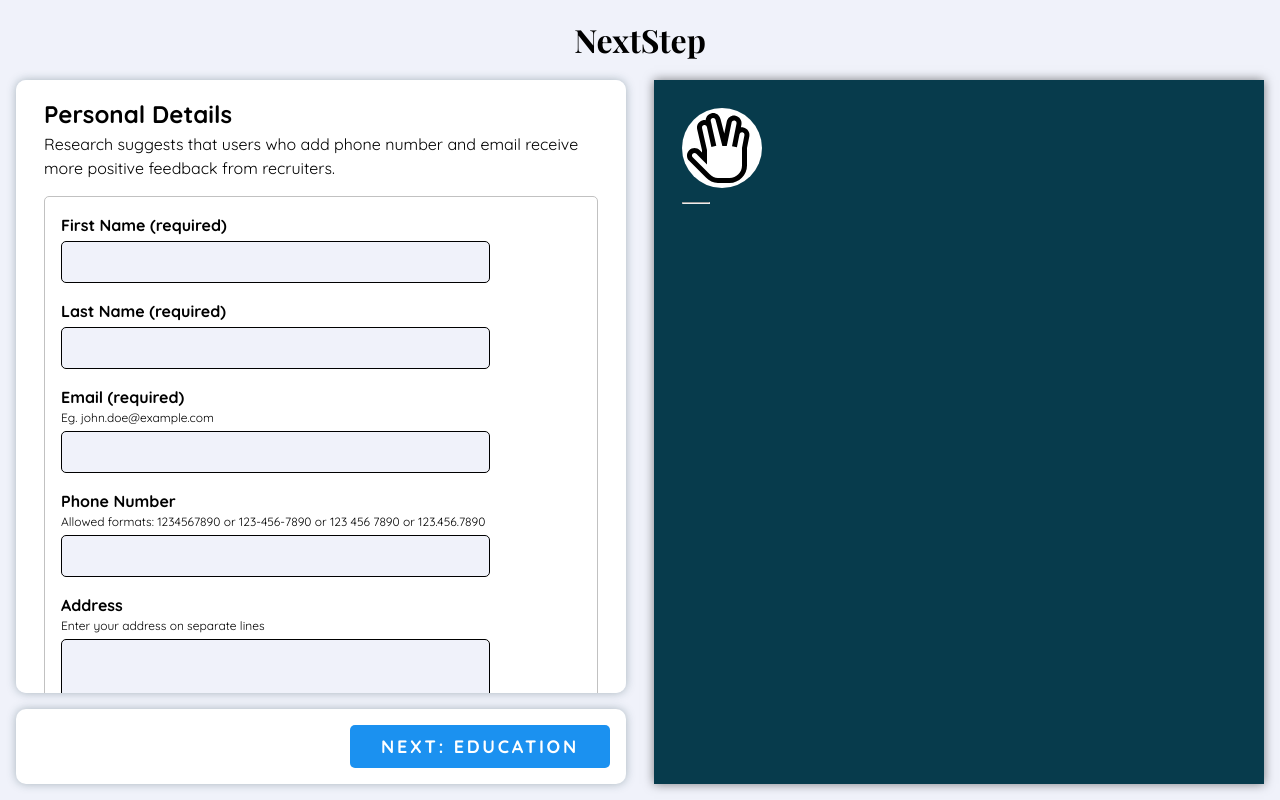
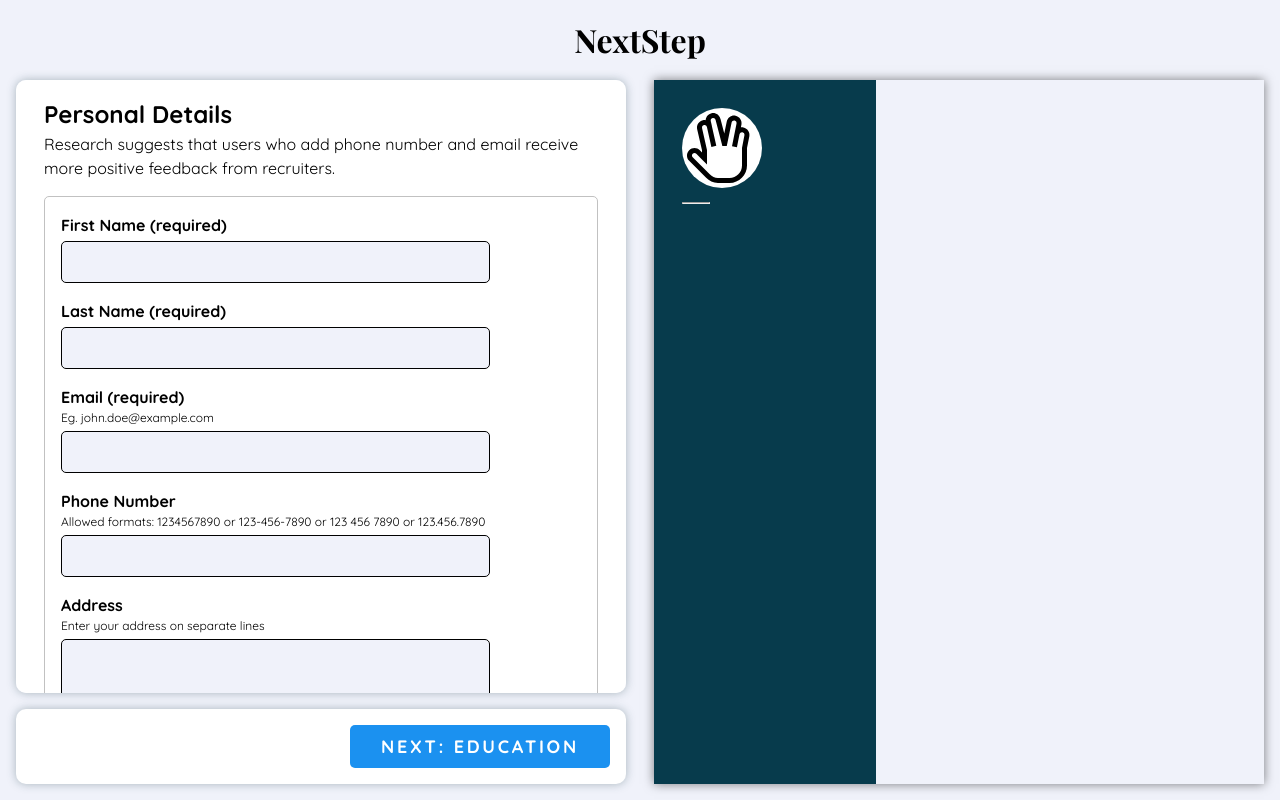
Before and after one commit to py-code314/cv-application, a React (Vite) app: page / in a window 1280 px wide. Built offline with nearby package versions, Linux system fonts and the light colour scheme.

Commit message:
feat: Add component `PreviewContent`

```diff
--- a/src/components/CVPreview.jsx
+++ b/src/components/CVPreview.jsx
@@ -1,5 +1,6 @@
 import '../styles/CVPreview.css'
 import PreviewSidebar from './PreviewSidebar'
+import PreviewContent from './PreviewContent'
 
 const CVPreview = ({
   showSection,
@@ -23,13 +24,14 @@ const CVPreview = ({
         languagesData={languagesData}
         employmentData={employmentData}
       />
-      {/* <PreviewContent
+      <PreviewContent
         showForm={showForm}
+        showPreview={showPreview}
         personalDetailsData={personalDetailsData}
         employmentData={employmentData}
         educationData={educationData}
         referencesData={referencesData}
-      /> */}
+      />
     </div>
   )
 }
--- /dev/null
+++ b/src/components/PreviewContent.jsx
@@ -0,0 +1,19 @@
+const PreviewContent = ({
+  showForm,
+  showPreview,
+  personalDetailsData,
+  employmentData,
+  educationData,
+  referencesData,
+}) => {
+  return (
+    <div className="preview__content">
+      {showPreview.personalDetails && !showForm.personalDetails && (
+        <PreviewProfile personalDetailsData={personalDetailsData} />
+
+      )}
+    </div>
+  )
+}
+
+export default PreviewContent;
--- a/src/components/PreviewIntro.jsx
+++ b/src/components/PreviewIntro.jsx
@@ -5,7 +5,7 @@ const PreviewIntro = ({
   personalDetailsData,
   employmentData,
   showForm,
-  showSection,
+  // showSection,
   showPreview,
 }) => {
 
--- a/src/components/PreviewSidebar.jsx
+++ b/src/components/PreviewSidebar.jsx
@@ -12,8 +12,8 @@ const PreviewSidebar = ({
   showSection,
   showPreview,
 }) => {
-  console.log(showForm)
-  console.log(showPreview)
+  // console.log(showForm)
+  // console.log(showPreview)
   return (
     <div className="preview__sidebar">
       <PreviewIntro
```
